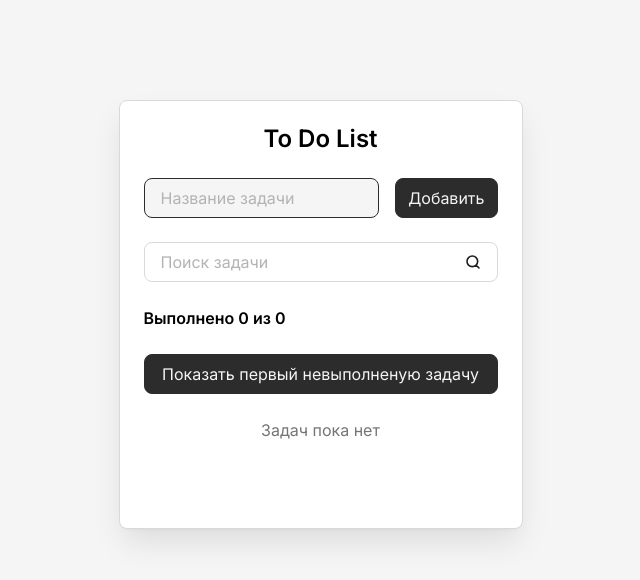
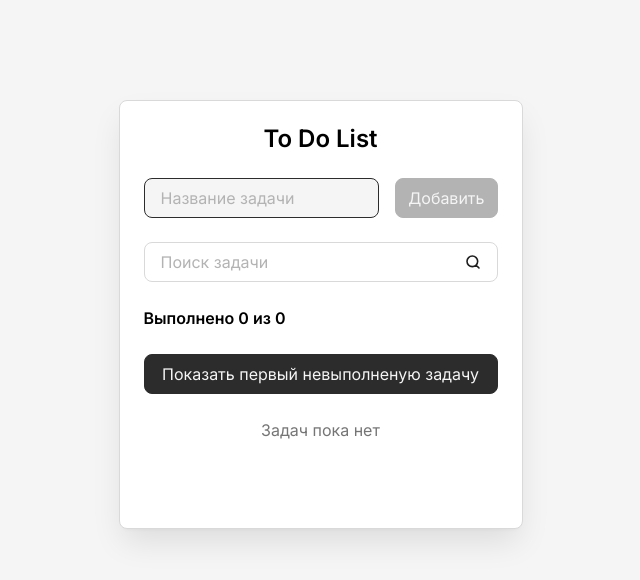
Before and after one commit to Andy-DotDev/Todo-React, a React (Vite) app: page / in a window 1280 px wide. Shown: the top 580 px of the page, without its empty margins (312-952 px from the left). Built offline with nearby package versions, Linux system fonts and the light colour scheme.

Commit message:
fix: improve UI/UX micro-interactions

```diff
--- a/src/components/AddTaskForm.jsx
+++ b/src/components/AddTaskForm.jsx
@@ -1,4 +1,4 @@
-import { useContext } from "react";
+import { useContext, useState } from "react";
 import Button from "./Button";
 import Field from "./Field";
 import { TasksContext } from "../context/TasksContext";
@@ -6,10 +6,23 @@
 const AddTaskForm = () => {
   const { addTask, newTaskTitle, setNewTaskTitle, newTaskInputRef } =
     useContext(TasksContext);
+  const [error, setError] = useState("");
+
+  const clearNewTaskTitle = newTaskTitle.trim();
+  const isNewTaskTitleEmpty = clearNewTaskTitle.length === 0;
+
+  const onInput = (event) => {
+    const { value } = event.target;
+    const clearValue = value.trim();
+    const hasOnlyValue = value.length > 0 && clearValue.length === 0;
+
+    setNewTaskTitle(value);
+    setError(hasOnlyValue ? "Задача не может быть пустой" : "");
+  };
 
   const onSubmit = (event) => {
     event.preventDefault();
-    addTask();
+    if (!isNewTaskTitleEmpty) addTask(clearNewTaskTitle);
   };
 
   return (
@@ -19,10 +32,13 @@
         label="Название задачи"
         id="new-task"
         value={newTaskTitle}
-        onInput={(event) => setNewTaskTitle(event.target.value)}
+        error={error}
+        onInput={onInput}
         ref={newTaskInputRef}
       />
-      <Button type="submit">Добавить</Button>
+      <Button type="submit" isDisabled={isNewTaskTitleEmpty}>
+        Добавить
+      </Button>
     </form>
   );
 };
--- a/src/components/Button.jsx
+++ b/src/components/Button.jsx
@@ -1,7 +1,18 @@
 const Button = (props) => {
-  const { className = "", type = "button", children, onClick } = props;
+  const {
+    className = "",
+    type = "button",
+    children,
+    isDisabled,
+    onClick,
+  } = props;
   return (
-    <button className={`button ${className}`} type={type} onClick={onClick}>
+    <button
+      className={`button ${className}`}
+      disabled={isDisabled}
+      type={type}
+      onClick={onClick}
+    >
       {children}
     </button>
   );
--- a/src/components/Field.jsx
+++ b/src/components/Field.jsx
@@ -5,6 +5,7 @@
     label,
     type = "text",
     ref,
+    error,
     onInput,
     value,
   } = props;
@@ -14,7 +15,7 @@
         {label}
       </label>
       <input
-        className="field__input"
+        className={`field__input ${error ? "is-invalid" : ""}`}
         id={id}
         placeholder=" "
         autoComplete="off"
@@ -23,6 +24,11 @@
         value={value}
         ref={ref}
       />
+      {error && (
+        <span className="field__error" title={error}>
+          {error}
+        </span>
+      )}
     </div>
   );
 };
--- a/src/hooks/useTasks.js
+++ b/src/hooks/useTasks.js
@@ -37,19 +37,17 @@
     [tasks],
   );
 
-  const addTask = useCallback(() => {
-    if (newTaskTitle.trim().length > 0) {
+  const addTask = useCallback((title) => {
     const newTask = {
       id: crypto?.randomUUID() ?? Date.now().toString(),
-        title: newTaskTitle,
+      title,
       isDone: false,
     };
     setTasks((prevTasks) => [...prevTasks, newTask]);
     setNewTaskTitle("");
     setSearchQuery("");
     newTaskInputRef.current.focus();
-    }
-  }, [newTaskTitle]);
+  }, []);
 
   useEffect(() => {
     saveTasks(tasks);
--- a/src/styles/components/button.css
+++ b/src/styles/components/button.css
@@ -9,12 +9,20 @@
   border: 1px solid var(--color-dark-2);
   border-radius: var(--border-radius);
 
-  &:hover {
-    color: var(--color-dark-2);
-    background-color: transparent;
+  &:not(:disabled) {
+    &:hover {
+      color: var(--color-dark-2);
+      background-color: transparent;
+    }
+
+    &:active {
+      scale: 1.05;
+    }
   }
 
-  &:active {
-    scale: 1.05;
+  &:disabled {
+    background-color: var(--color-gray-3);
+    border-color: var(--color-gray-3);
+    cursor: not-allowed;
   }
 }
--- a/src/styles/components/field.css
+++ b/src/styles/components/field.css
@@ -39,11 +39,29 @@
 
   &[type="search"] {
     &:placeholder-shown {
-      padding-right: calc(var(--fieldInputPaddingX) * 2 + var(--fieldSeachInputIconSize));
-      background-image: url('../../assets/icons/icon-search_black.svg');
+      padding-right: calc(
+        var(--fieldInputPaddingX) * 2 + var(--fieldSeachInputIconSize)
+      );
+      background-image: url("../../assets/icons/icon-search_black.svg");
       background-position: calc(100% - var(--fieldInputPaddingX)) 50%;
       background-size: var(--fieldSeachInputIconSize);
       background-repeat: no-repeat;
     }
   }
+
+  &.is-invalid {
+    border-color: red;
+  }
 }
+
+.field__error {
+  position: absolute;
+  top: 100%;
+  left: 0;
+  font-size: 12px;
+  color: red;
+  text-overflow: ellipsis;
+  overflow: hidden;
+  white-space: nowrap;
+  max-width: 100%;
+}
```
Lines whose indentation alone changed are shown as unchanged.
